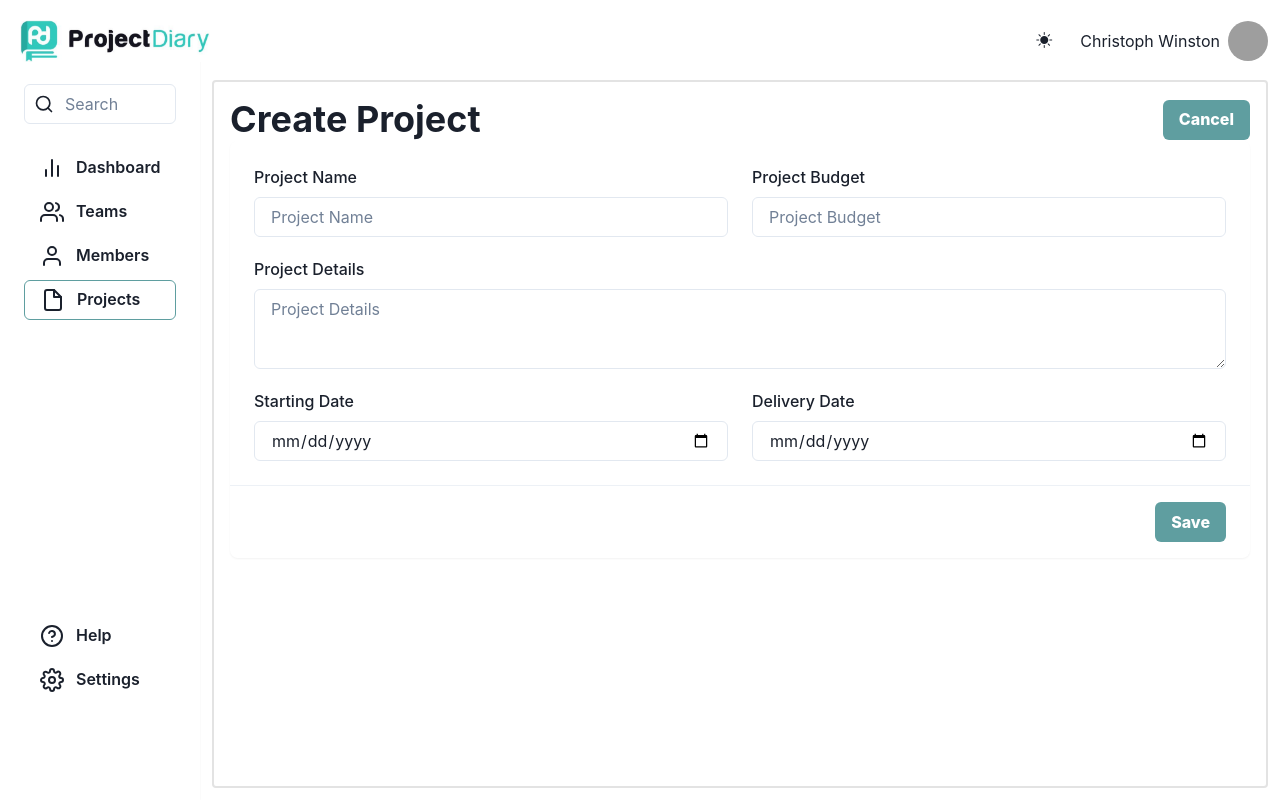
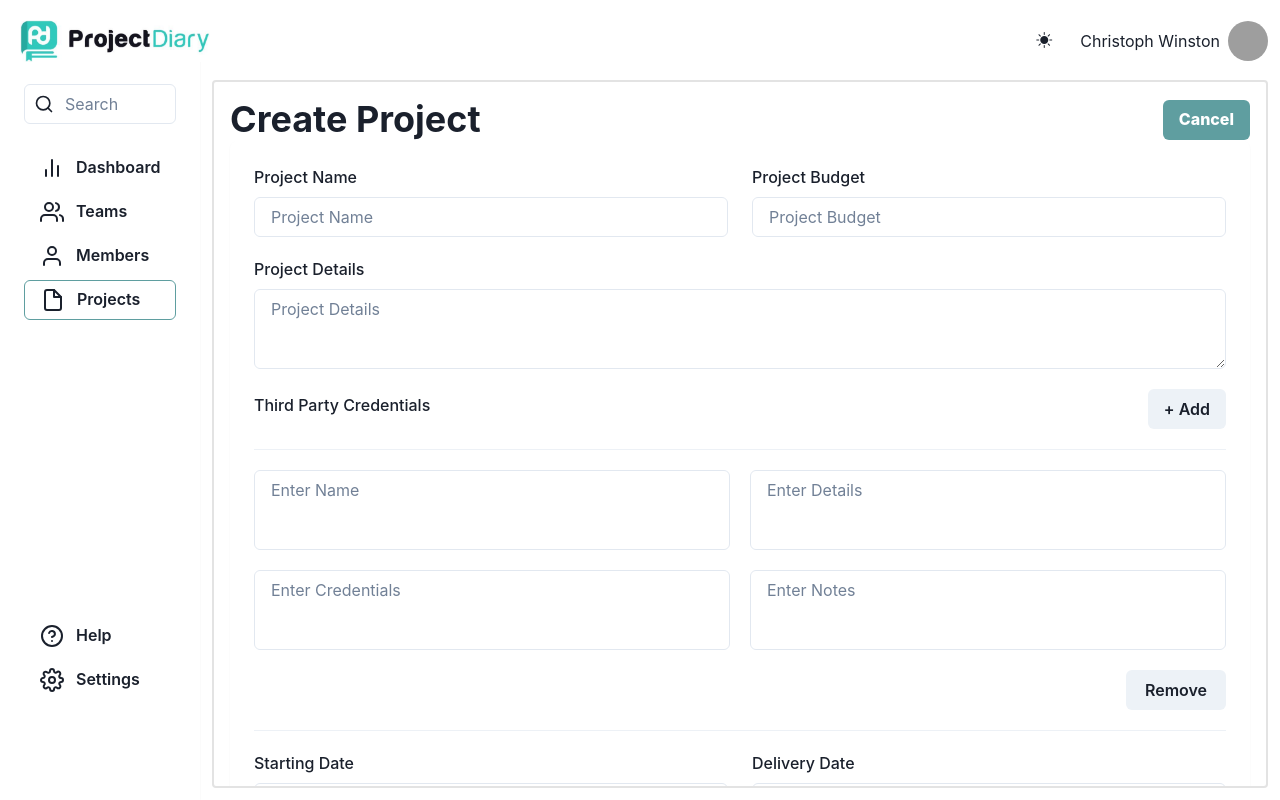
Before and after one commit to Nirajcodexprt/ProjectDiary, a React (Create React App) app: page /projects/createProject in a window 1280 px wide. Built offline with nearby package versions, Linux system fonts and the light colour scheme; grey boxes are pictures that could not be loaded.

Commit message:
project tab

```diff
--- a/src/Components/_projects/CreateProject.js
+++ b/src/Components/_projects/CreateProject.js
@@ -1,19 +1,66 @@
-import { Box, Button, FormControl, FormLabel, Heading, HStack, Input, Divider, InputGroup, Stack, Flex, Text, Textarea, useColorModeValue } from '@chakra-ui/react'
-import React from 'react'
-import { useNavigate } from 'react-router-dom'
-import AfterAuth from '../../HOC/AfterAuth'
+import {
+  Box,
+  Button,
+  FormControl,
+  FormLabel,
+  Heading,
+  HStack,
+  Input,
+  Divider,
+  InputGroup,
+  Stack,
+  Flex,
+  Text,
+  Textarea,
+  useColorModeValue,
+} from "@chakra-ui/react";
+import React, { useState } from "react";
+import { useNavigate } from "react-router-dom";
+import AfterAuth from "../../HOC/AfterAuth";
 
 function CreateProject() {
-
-    const navigate = useNavigate()
-    const BtnColor = useColorModeValue('#fff', '#000')
-
+  const navigate = useNavigate();
+  let temp = [
+    {
+      name: "",
+      details: "",
+      creadentials: "",
+      Notes: "",
+    },
+  ];
+  const [creadential, setCredentials] = useState(temp);
+  const [Refresh, setRefresh] = useState(true);
+  const BtnColor = useColorModeValue("#fff", "#000");
+  // -   3rd Party Credentials [
+  //     {
+  //         -   3rd Party Provider Name: GOOGLE SIGNUP
+  //         -   Details: We required google sign up for our app authentication
+  //         -   Credentials:
+  //                 email: abc@def.com
+  //                 password: 123456
+  //         -   Notes: Please do not change the password for the credentials.
+  //     },
+  function removeRow(i) {
+    let main = creadential;
+    main.splice(i, 1);
+    console.log(main);
+    setCredentials(main);
+    setRefresh(!Refresh);
+  }
   return (
     <>
       <AfterAuth>
-                <HStack justifyContent='space-between'>
+        <HStack justifyContent="space-between">
           <Heading>Create Project</Heading>
-                    <Button bg={'cadetblue'} _hover='none' fontWeight='800' color={BtnColor} onClick={() => navigate('/projects')}>Cancel</Button>
+          <Button
+            bg={"cadetblue"}
+            _hover="none"
+            fontWeight="800"
+            color={BtnColor}
+            onClick={() => navigate("/projects")}
+          >
+            Cancel
+          </Button>
         </HStack>
         {/* <Box>
                     <HStack mt={6}>
@@ -49,54 +96,100 @@ function CreateProject() {
         <Box
           as="form"
           bg="bg-surface"
-                    boxShadow={useColorModeValue('sm', 'sm-dark')}
+          boxShadow={useColorModeValue("sm", "sm-dark")}
           borderRadius="lg"
         >
           <Stack
             spacing="5"
             px={{
-                            base: '4',
-                            md: '6',
+              base: "4",
+              md: "6",
             }}
             py={{
-                            base: '5',
-                            md: '6',
+              base: "5",
+              md: "6",
             }}
           >
             <Stack
               spacing="6"
               direction={{
-                                base: 'column',
-                                md: 'row',
+                base: "column",
+                md: "row",
               }}
             >
               <FormControl id="firstName">
                 <FormLabel>Project Name</FormLabel>
-                                <Input type='text' placeholder='Project Name' />
+                <Input type="text" placeholder="Project Name" />
               </FormControl>
               <FormControl id="lastName">
                 <FormLabel>Project Budget</FormLabel>
-                                <Input type='text' placeholder='Project Budget' />
+                <Input type="text" placeholder="Project Budget" />
               </FormControl>
             </Stack>
             <FormControl id="street">
               <FormLabel>Project Details</FormLabel>
-                            <Textarea type='text' placeholder='Project Details' />
+              <Textarea type="text" placeholder="Project Details" />
             </FormControl>
+            <FormControl
+              justifyContent={"space-between"}
+              alignItems={"center"}
+              display={"flex"}
+            >
+              <FormLabel>Third Party Credentials</FormLabel>
+              <Button onClick={() => setCredentials((old) => [...old, temp])}>
+                + Add
+              </Button>
+            </FormControl>
+            <Divider />
+            {creadential.map((val, i) => {
+              return (
+                <>
+                  <FormControl gap={5} display={"grid"}>
+                    <Flex gap={5}>
+                      <Textarea
+                        placeholder="Enter Name"
+                        resize={"none"}
+                      ></Textarea>
+                      <Textarea
+                        placeholder="Enter Details"
+                        resize={"none"}
+                      ></Textarea>
+                    </Flex>
+                    <Flex gap={5}>
+                      <Textarea
+                        placeholder="Enter Credentials"
+                        resize={"none"}
+                      ></Textarea>
+                      <Textarea
+                        placeholder="Enter Notes"
+                        resize={"none"}
+                      ></Textarea>
+                    </Flex>
+                    <Flex justifyContent={"flex-end"}>
+                      <Button width={"100px"} onClick={() => removeRow(i)}>
+                        Remove
+                      </Button>
+                    </Flex>
+                  </FormControl>
+                  <Divider />
+                </>
+              );
+            })}
+
             <Stack
               spacing="6"
               direction={{
-                                base: 'column',
-                                md: 'row',
+                base: "column",
+                md: "row",
               }}
             >
               <FormControl id="city">
                 <FormLabel>Starting Date</FormLabel>
-                                <Input type={'date'} />
+                <Input type={"date"} />
               </FormControl>
               <FormControl id="state">
                 <FormLabel>Delivery Date</FormLabel>
-                                <Input type={'date'} />
+                <Input type={"date"} />
               </FormControl>
             </Stack>
           </Stack>
@@ -105,16 +198,23 @@ function CreateProject() {
             direction="row-reverse"
             py="4"
             px={{
-                            base: '4',
-                            md: '6',
+              base: "4",
+              md: "6",
             }}
           >
-                        <Button bg={'cadetblue'} _hover='none' fontWeight='800' color={BtnColor} >Save</Button>
+            <Button
+              bg={"cadetblue"}
+              _hover="none"
+              fontWeight="800"
+              color={BtnColor}
+            >
+              Save
+            </Button>
           </Flex>
         </Box>
       </AfterAuth>
     </>
-    )
+  );
 }
 
-export default CreateProject
+export default CreateProject;
```
Also changed, not shown: 1 other file (tests, documents, lock files or other folders). Lines whose indentation alone changed are shown as unchanged.
